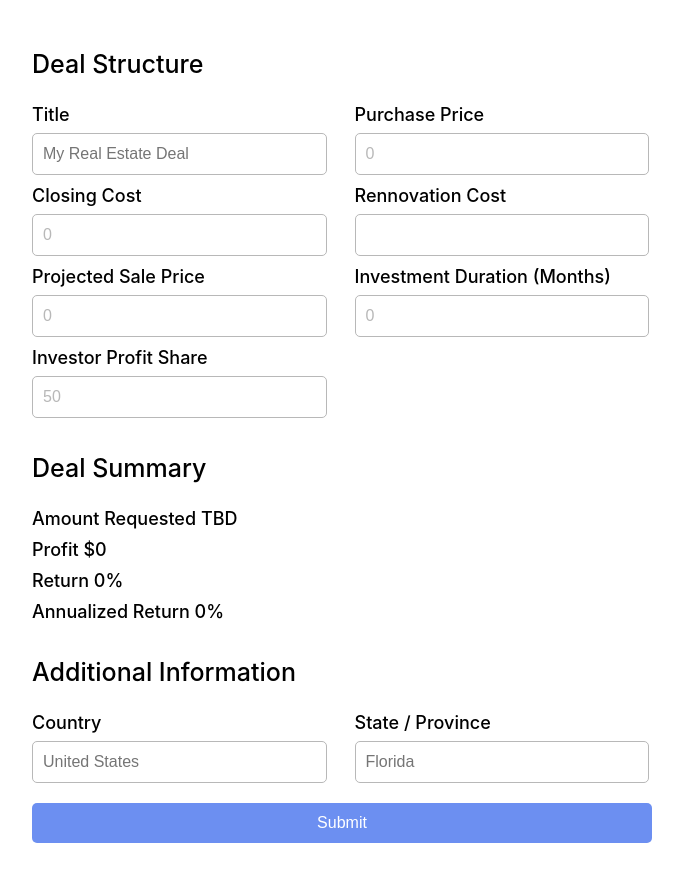
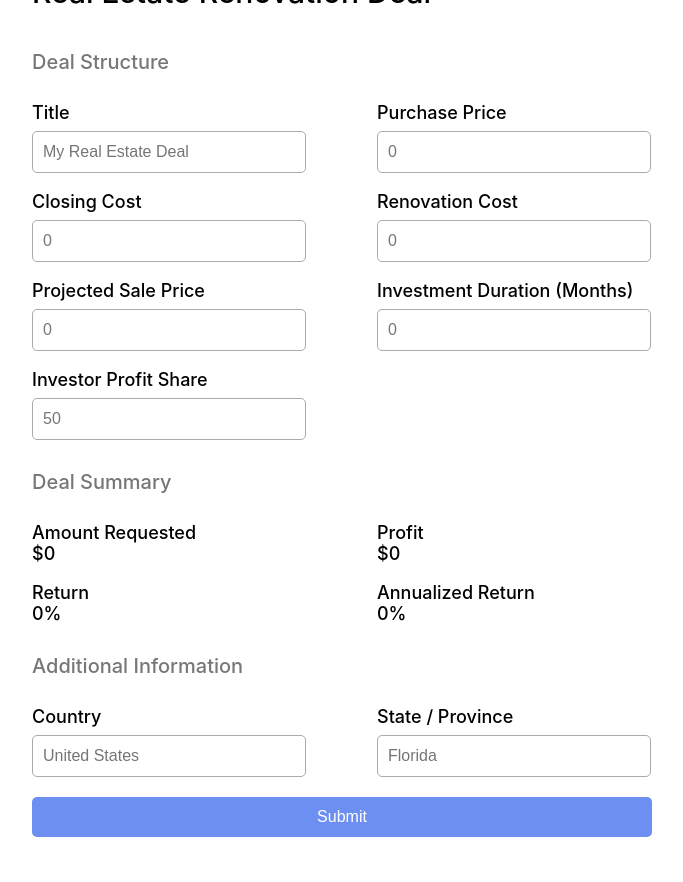
Before and after one commit to delaanthonio/deal-flow, a React (Create React App) app: page / in a window 1280 px wide. Shown: the top 882 px of the page, without its empty margins (298-981 px from the left). Built offline with nearby package versions, Linux system fonts and the light colour scheme.

Commit message:
feat: update app styling

```diff
--- a/src/App.css
+++ b/src/App.css
@@ -8,17 +8,6 @@
     helvetica neue, helvetica, Cantarell, Ubuntu, roboto, noto, arial, sans-serif;
   align-items: center;
   justify-content: center;
-}
-
-.App-logo {
-  height: 40vmin;
-  pointer-events: none;
-}
-
-@media (prefers-reduced-motion: no-preference) {
-  .App-logo {
-    animation: App-logo-spin infinite 20s linear;
-  }
 }
 
 .App-header {
@@ -34,10 +23,6 @@
   text-align: left;
 }
 
-input {
-  margin-top: 0.5rem;
-}
-
 .container {
   display: flex;
   justify-content: center;
@@ -50,7 +35,13 @@ input {
 
 .input-field {
   font-weight: 500;
-  margin-bottom: 5px;
+  margin: 8px 0px;
+  padding: 0 10;
+  display: flex;
+  flex-direction: column;
+  margin-bottom: 10px;
+  font-size: 18px;
+  width: calc(100% / 2 - 35px);
 }
 
 .deal-form {
@@ -68,24 +59,22 @@ input {
   flex-wrap: wrap;
   justify-content: space-between;
   width: 100%;
-  max-width: 595px;
 }
 
 input {
+  margin-top: 0.5rem;
   height: 40px;
-  width: 100%;
+  width: calc(100% - 23px);
   font-weight: 500;
   font-size: 16px;
   border-radius: 5px;
-  border: 1.5px solid #b8b8b8;
-  color: #b8b8b8;
+  border: 1.5px solid #aaa;
+  color: #777;
   padding: 0 10px;
 }
 
-.input-field {
-  margin-bottom: 10px;
-  font-size: 18px;
-  width: calc(100% / 2 - 25px);
+label {
+  width: 100%;
 }
 
 button {
@@ -111,5 +100,13 @@ h1 {
 }
 
 h3 {
-  font-size: 25px;
+  font-size: 20px;
 }
+
+.section-header {
+  color: #777;
+}
+
+.form-display-field {
+  margin: 0px 10px;
+}
--- a/src/RealEstateRenovationForm.tsx
+++ b/src/RealEstateRenovationForm.tsx
@@ -85,7 +85,7 @@ export const RealEstateRennovationForm = () => {
 
           const displayReturnOnInvestment = returnOnInvestment.toLocaleString(undefined, {
             style: 'percent',
-            minimumFractionDigits: 2,
+            minimumFractionDigits: 0,
           })
           const profitToInvestor = (projectedProfit * investorProfitShare) / 100
           const displayProfitToInvestor = `$${profitToInvestor}`
@@ -95,13 +95,13 @@ export const RealEstateRennovationForm = () => {
             (1 + returnOnInvestment) ** (12 / investmentDuration) - 1
           const displayAnnualizedReturn = annualizedReturn.toLocaleString(undefined, {
             style: 'percent',
-            minimumFractionDigits: 2,
+            minimumFractionDigits: 0,
           })
           return (
             <Form className="deal-form">
               <h1>Real Estate Renovation Deal</h1>
 
-              <h3>Deal Structure</h3>
+              <h3 className="section-header">Deal Structure</h3>
               <div className="deal-form-section">
                 <LabeledField
                   name="title"
@@ -110,7 +110,7 @@ export const RealEstateRennovationForm = () => {
                 />
                 <LabeledField name="purchasePrice" title="Purchase Price" />
                 <LabeledField name="closingCost" title="Closing Cost" />
-                <LabeledField name="rennovationCost" title="Rennovation Cost" />
+                <LabeledField name="renovationCost" title="Renovation Cost" />
 
                 <LabeledField name="projectedSalePrice" title="Projected Sale Price" />
                 <LabeledField
@@ -120,17 +120,17 @@ export const RealEstateRennovationForm = () => {
                 <LabeledField name="investorProfitShare" title="Investor Profit Share" />
               </div>
 
-              <h3>Deal Summary</h3>
-              <div className="deal-form-">
+              <h3 className="section-header">Deal Summary</h3>
+              <div className="deal-form-section">
                 <DisplayField
                   name="amountRequested"
                   title="Amount Requested"
-                  value={amountRequested ? displayAmountRequested : 'TBD'}
+                  value={displayAmountRequested}
                 />
                 <DisplayField
                   name="profitToInvestor"
                   title="Profit"
-                  value={profitToInvestor ? displayProfitToInvestor : '$0'}
+                  value={displayProfitToInvestor}
                 />
                 <DisplayField
                   name="returnOnInvestment"
@@ -144,7 +144,7 @@ export const RealEstateRennovationForm = () => {
                 />
               </div>
 
-              <h3>Additional Information</h3>
+              <h3 className="section-header">Additional Information</h3>
               <div className="deal-form-section">
                 <LabeledField name="region" title="Country" placeholder="United States" />
                 <LabeledField
```
